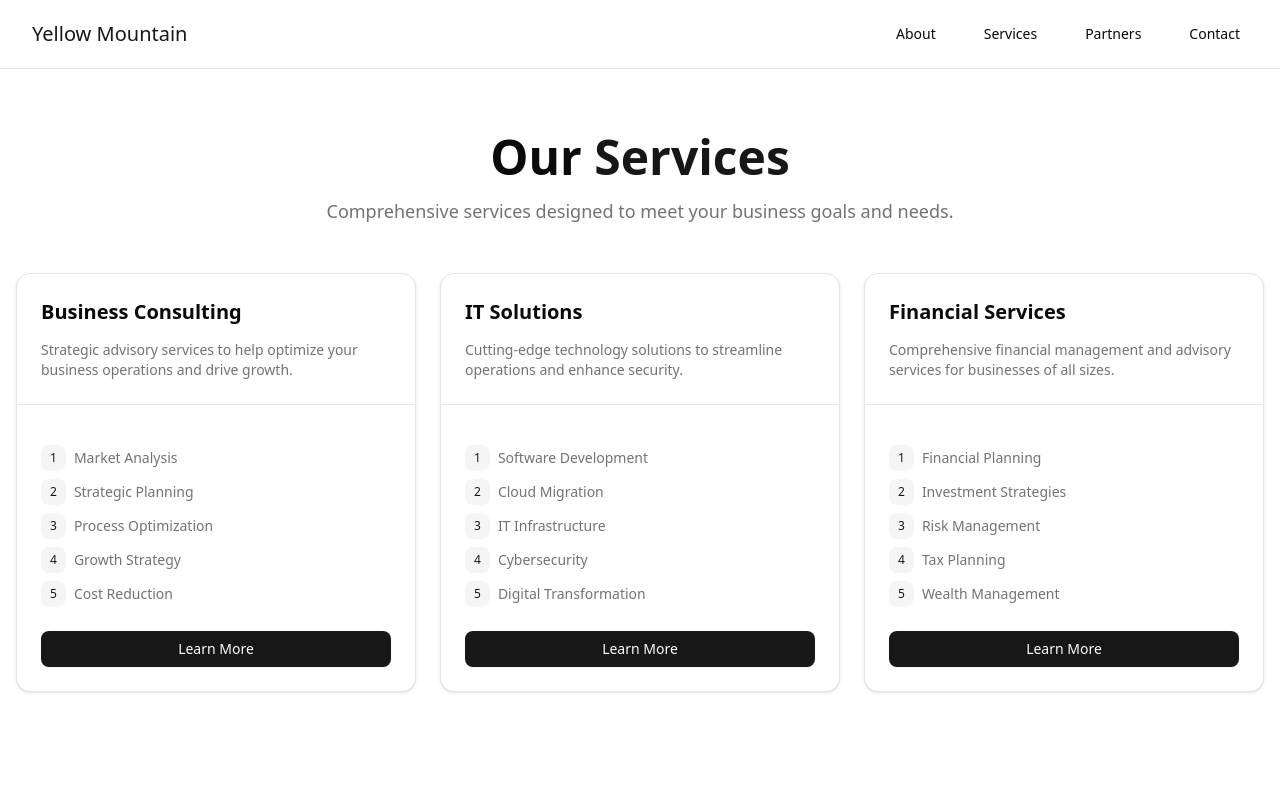
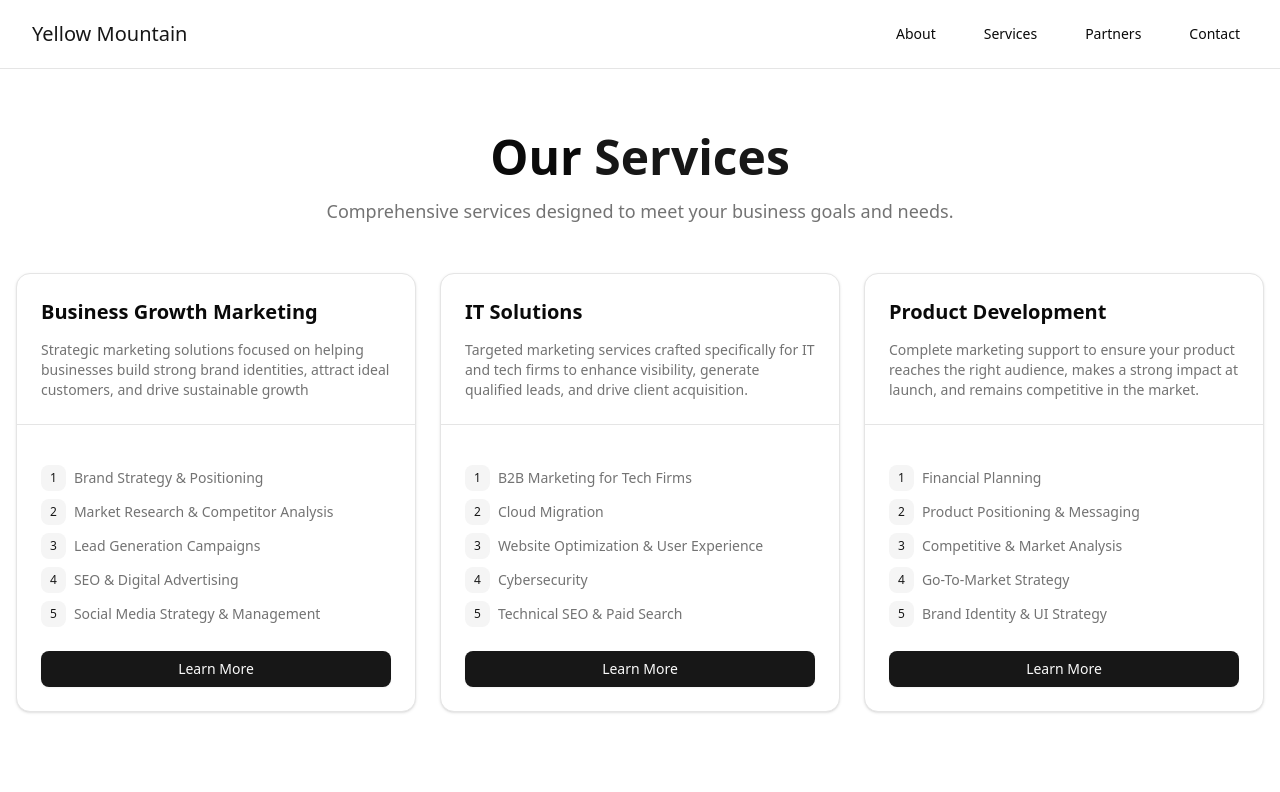
Before and after one commit to sathwik-09/yellow-mountain, a React (Vite) app: page /services in a window 1280 px wide. Shown: the top 792 px of the page. Built offline with nearby package versions, Linux system fonts and the light colour scheme.

Commit message:
refact: change details

```diff
--- a/src/pages/Services.jsx
+++ b/src/pages/Services.jsx
@@ -3,42 +3,43 @@ import { Card, CardHeader, CardTitle, CardContent } from '@/components/ui/card';
 import { Button } from '@/components/ui/button';
 import { Badge } from '@/components/ui/badge';
 import { Separator } from '@/components/ui/separator';
+import { Link } from 'react-router-dom';
 
 const services = [
   {
     id: 1,
-    title: "Business Consulting",
-    description: "Strategic advisory services to help optimize your business operations and drive growth.",
+    title: "Business Growth Marketing",
+    description: "Strategic marketing solutions focused on helping businesses build strong brand identities, attract ideal customers, and drive sustainable growth",
     details: [
-      "Market Analysis",
-      "Strategic Planning",
-      "Process Optimization",
-      "Growth Strategy",
-      "Cost Reduction"
+      "Brand Strategy & Positioning",
+      "Market Research & Competitor Analysis",
+      "Lead Generation Campaigns",
+      "SEO & Digital Advertising",
+      "Social Media Strategy & Management"
     ]
   },
   {
     id: 2,
     title: "IT Solutions",
-    description: "Cutting-edge technology solutions to streamline operations and enhance security.",
+    description: "Targeted marketing services crafted specifically for IT and tech firms to enhance visibility, generate qualified leads, and drive client acquisition.",
     details: [
-      "Software Development",
+      "B2B Marketing for Tech Firms",
       "Cloud Migration",
-      "IT Infrastructure",
+      "Website Optimization & User Experience",
       "Cybersecurity",
-      "Digital Transformation"
+      "Technical SEO & Paid Search"
     ]
   },
   {
     id: 3,
-    title: "Financial Services",
-    description: "Comprehensive financial management and advisory services for businesses of all sizes.",
+    title: "Product Development",
+    description: "Complete marketing support to ensure your product reaches the right audience, makes a strong impact at launch, and remains competitive in the market.",
     details: [
       "Financial Planning",
-      "Investment Strategies",
-      "Risk Management",
-      "Tax Planning",
-      "Wealth Management"
+      "Product Positioning & Messaging",
+      "Competitive & Market Analysis",
+      "Go-To-Market Strategy",
+      "Brand Identity & UI Strategy"
     ]
   }
 ];
@@ -46,7 +47,6 @@ const services = [
 function Services() {
   return (
     <div className="py-16">
-      {/* Header */}
       <div className="text-center mb-12 px-4">
         <h1 className="text-4xl md:text-5xl font-bold">
           Our <span className="text-primary">Services</span>
@@ -56,7 +56,6 @@ function Services() {
         </p>
       </div>
 
-      {/* Service Cards */}
       <div className="grid grid-cols-1 md:grid-cols-3 gap-6 px-4 max-w-7xl mx-auto">
         {services.map((service) => (
           <Card key={service.id} className="hover:shadow-xl transition-shadow">
@@ -75,23 +74,25 @@ function Services() {
                 </div>
               ))}
               <div className="pt-4">
-                <Button className="w-full">Learn More</Button>
+                <Link to="/contact" className="text-primary">
+                  <Button className="w-full cursor-pointer">Learn More</Button>
+                </Link>
               </div>
             </CardContent>
           </Card>
         ))}
       </div>
 
-      {/* CTA */}
+
       <div className="mt-24 text-center px-4">
         <h2 className="text-3xl font-bold">Ready to take your business to the next level?</h2>
         <p className="mt-2 text-lg text-muted-foreground">
           Our expert team is ready to help you achieve your business goals.
         </p>
         <div className="mt-6">
-          <Button size="lg" className="px-8">
-            Contact Us Today
-          </Button>
+          <Link to="/contact" className="text-primary">
+            <Button size="lg" className="px-8 cursor-pointer"> Contact Us Today</Button>
+          </Link>
         </div>
       </div>
     </div>
```
